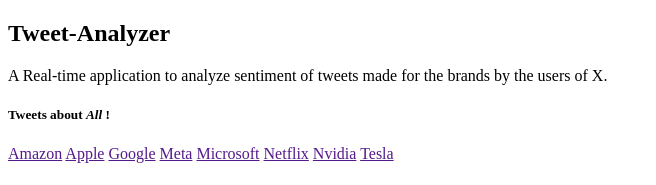
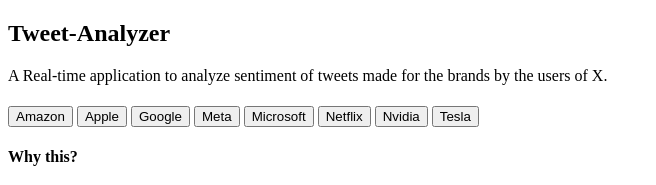
Before and after one commit to saksham-joshi/Tweet-Analyzer, a Flask app: template Tweet_Visualizer/templates/index.html in a window 1280 px wide. Shown: the part 78-263 px from the top of the page, without its empty margins (0-656 px from the left). Run offline with Flask 3, Linux system fonts and the light colour scheme; the template is opened without the code that fills it, so the values that code supplies are empty; parts of the project's set-up code (start-up, migrations or seed data) failed here and were passed over; some libraries are stand-ins or nearby versions.

Commit message:
Implemented: <button> of brands + their onclick() methods

```diff
--- a/Tweet_Visualizer/templates/index.html
+++ b/Tweet_Visualizer/templates/index.html
@@ -53,8 +53,39 @@
 	<script async src="https://cdn.socket.io/4.3.2/socket.io.min.js"></script>
 	<script async src="https://code.jquery.com/jquery-3.6.0.min.js"></script>
     <script async src="https://cdn.plot.ly/plotly-latest.min.js"></script>
+	<script>
+
+		function showErrorImage() {
+			document.querySelector('#bar-graph').innerHTML = `<img src='https://cdn.delivr.net/gh/saksham-joshi/Tweet-Analyzer@main/Tweet_Visualizer/static/sorry_image.png' alt="Data Not Available!!">`
+		}
+		function updateGraph(__brand_name)
+		{
+			fetch(`/company/${__brand_name}`, {method : 'GET'})
+			               .then(response => {
+								if(!response.ok){
+									console.error("An unknown error occurred! Something wrong with the response!");
+									showErrorImage();
+								}
+								return response.json();
+						   } )
+						   .then(jsondata => {
+								if(jsondata["response_status"] === 200){
+									document.querySelector('#bar-graph').innerHTML = "";
+									Plotly.newPlot("bar-graph", jsondata['graph'], jsondata['graph']);
+								}
+								else{
+									showErrorImage();
+								}
+
+						   } )
+						   .catch(error => {
+							   console.error("An unknown error occurred : " + error)
+						       showErrorImage();
+
+						   } );
+		}
+	</script>
 </head>
-
 <body>
 	<section data-bs-version="5.1" class="menu menu2 cid-tJS6tZXiPa" once="menu" id="menu02-0">
 		<nav class="navbar navbar-dropdown navbar-expand-lg">
@@ -105,10 +136,8 @@
 				<div class="col-12 content-head">
 					<div class="mbr-section-head mb-5">
 						<h4 class="mbr-section-title mbr-fonts-style align-center mb-0 display-2">
-							<div id="bar-graph"> {{graph_figure | safe}} </div>
+							<div id="bar-graph" class="js-plotly-plot"> {{graph_figure | safe}} </div>
 						</h4>
-						<h5 class="mbr-section-subtitle mbr-fonts-style align-center mb-0 mt-4 display-7"><strong>Tweets
-								about <em id="brand-name">All&nbsp;</em>!</strong></h5>
 					</div>
 				</div>
 			</div>
@@ -118,14 +147,16 @@
 		<div class="container">
 			<div class="row justify-content-center">
 				<div class="col-md-12 col-lg-7">
-					<div class="mbr-section-btn align-center"><a class="btn btn-primary-outline display-4"
-							href="">Amazon</a> <a class="btn btn-primary-outline display-4" href="">Apple</a> <a
-							class="btn btn-primary-outline display-4" href="">Google</a> <a
-							class="btn btn-primary-outline display-4" href="">Meta</a> <a
-							class="btn btn-primary-outline display-4" href="">Microsoft</a> <a
-							class="btn btn-primary-outline display-4" href="">Netflix</a> <a
-							class="btn btn-primary-outline display-4" href="">Nvidia</a> <a
-							class="btn btn-primary-outline display-4" href="">Tesla</a></div>
+					<div class="mbr-section-btn align-center">
+						<button onclick="updateGraph('amazon')"    class="btn btn-primary-outline display-4" href="">Amazon</button>
+						<button onclick="updateGraph('apple')"     class="btn btn-primary-outline display-4" href="">Apple</button>
+						<button onclick="updateGraph('google')"    class="btn btn-primary-outline display-4" href="">Google</button>
+						<button onclick="updateGraph('meta')"      class="btn btn-primary-outline display-4" href="">Meta</button>
+						<button onclick="updateGraph('microsoft')" class="btn btn-primary-outline display-4" href="">Microsoft</button>
+						<button onclick="updateGraph('netflix')"   class="btn btn-primary-outline display-4" href="">Netflix</button>
+						<button onclick="updateGraph('nvidia')"    class="btn btn-primary-outline display-4" href="">Nvidia</button>
+						<button onclick="updateGraph('tesla')"     class="btn btn-primary-outline display-4" href="">Tesla</button>
+					</div>
 				</div>
 			</div>
 		</div>
```
